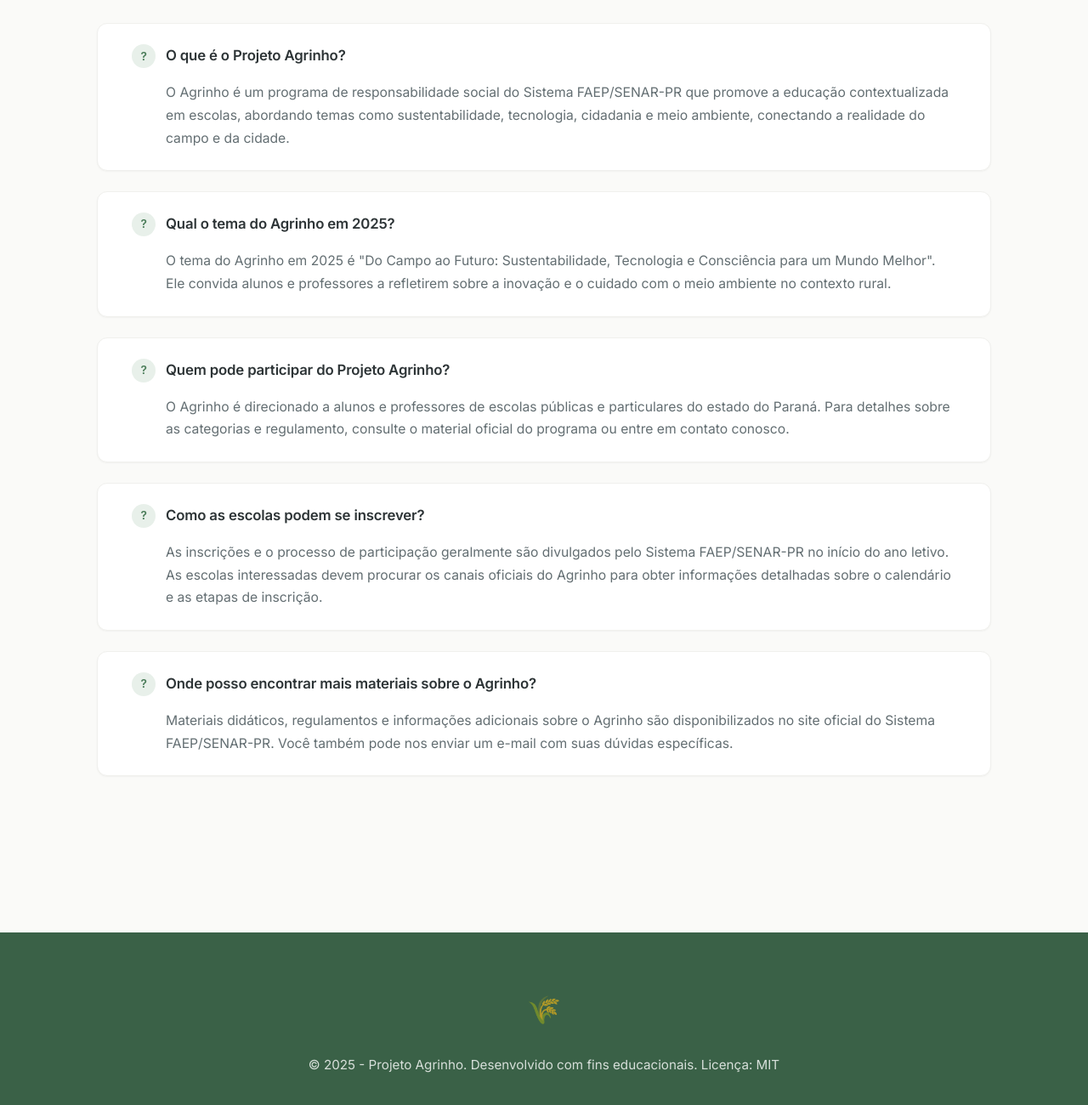
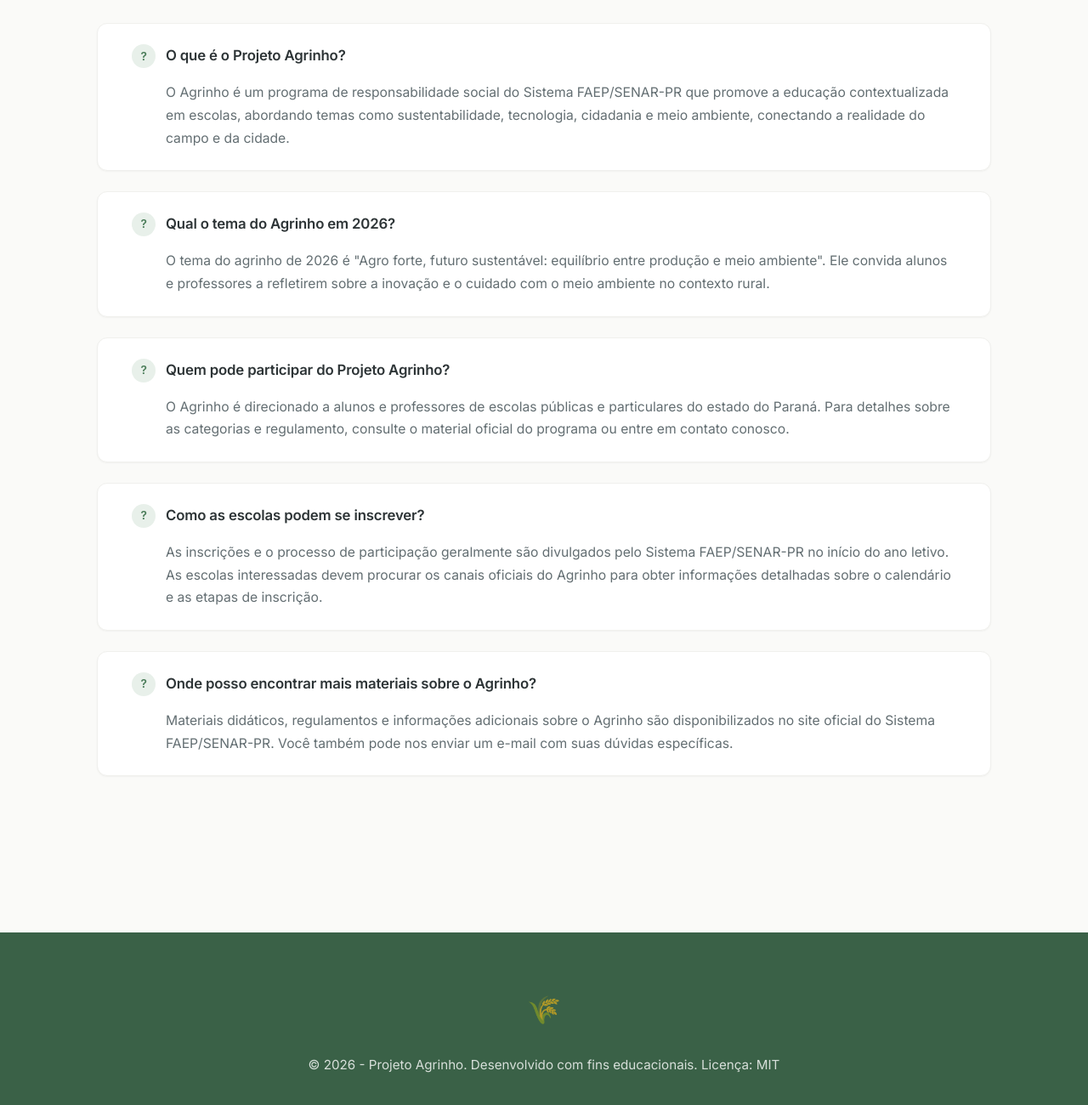
Before and after one commit to GuihermeLindo/Agrinho-Do-Campo-ao-Futuro, a website: page contato.html in a window 1280 px wide. Shown: the part 1004-2304 px from the top of the page at 85% size. Drawn offline with nearby package versions, Linux system fonts and the light colour scheme.

Commit message:
Mudando 2025 para 2026

```diff
--- a/contato.html
+++ b/contato.html
@@ -46,8 +46,8 @@
                     <p>O Agrinho é um programa de responsabilidade social do Sistema FAEP/SENAR-PR que promove a educação contextualizada em escolas, abordando temas como sustentabilidade, tecnologia, cidadania e meio ambiente, conectando a realidade do campo e da cidade.</p>
                 </div>
                 <div class="faq-item">
-                    <h3>Qual o tema do Agrinho em 2025?</h3>
-                    <p>O tema do Agrinho em 2025 é "Do Campo ao Futuro: Sustentabilidade, Tecnologia e Consciência para um Mundo Melhor". Ele convida alunos e professores a refletirem sobre a inovação e o cuidado com o meio ambiente no contexto rural.</p>
+                    <h3>Qual o tema do Agrinho em 2026?</h3>
+                    <p> O tema do agrinho de 2026 é "Agro forte, futuro sustentável: equilíbrio entre produção e meio ambiente". Ele convida alunos e professores a refletirem sobre a inovação e o cuidado com o meio ambiente no contexto rural.</p>
                 </div>
                 <div class="faq-item">
                     <h3>Quem pode participar do Projeto Agrinho?</h3>
@@ -67,7 +67,7 @@
 
     <footer>
         <div class="container">
-            <p>&copy; 2025 - Projeto Agrinho. Desenvolvido com fins educacionais. Licença: MIT</p>
+            <p>&copy; 2026 - Projeto Agrinho. Desenvolvido com fins educacionais. Licença: MIT</p>
         </div>
     </footer>
 </body>
```
Also changed, not shown: index.html (+2 -2 lines), sobre.html (+1 -1 lines).
